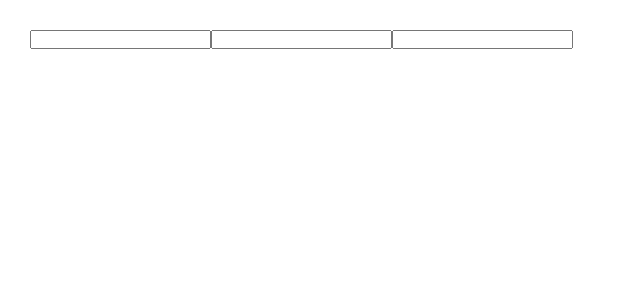
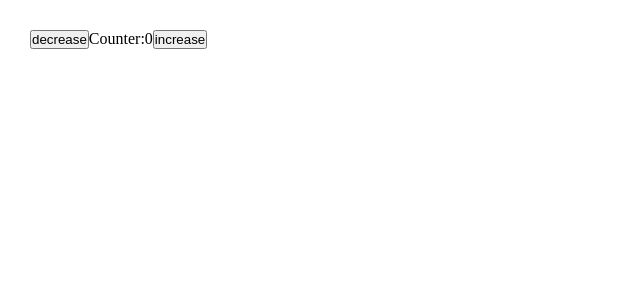
Before and after one commit to alarmshv150/vue-examples, a Vue app: page / in a window 1280 px wide. Shown: the top 300 px of the page, without its empty margins (0-640 px from the left). Built offline with nearby package versions, Linux system fonts and the light colour scheme.

Commit message:
counter example

```diff
--- a/src/App.vue
+++ b/src/App.vue
@@ -1,9 +1,8 @@
 <template>
   <div class="app">
-    <input v-model.number="firstInputValue" type="text" />
-    <input v-model.trim="secondInputValue" type="text" />
-    <!-- default onchange event instead input -->
-    <input v-model.lazy="thirdInputValue" type="text" />
+    <button @click="counter--">decrease</button>
+    <span>Counter:{{ counter }}</span>
+    <button @click="counter++">increase</button>
   </div>
 </template>
 
@@ -11,9 +10,7 @@
 export default {
   data() {
     return {
-      firstInputValue: "",
-      secondInputValue: "",
-      thirdInputValue: "",
+      counter: 0,
     };
   },
 };
```
